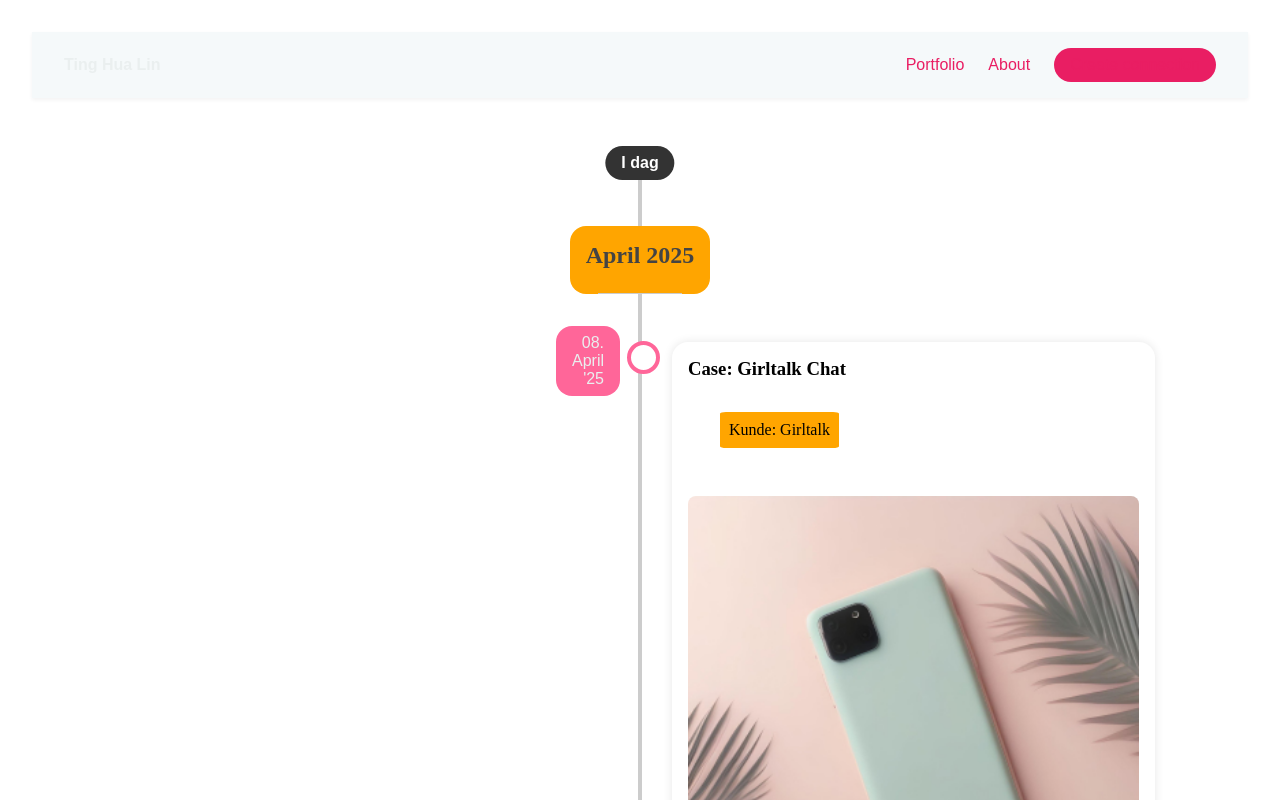
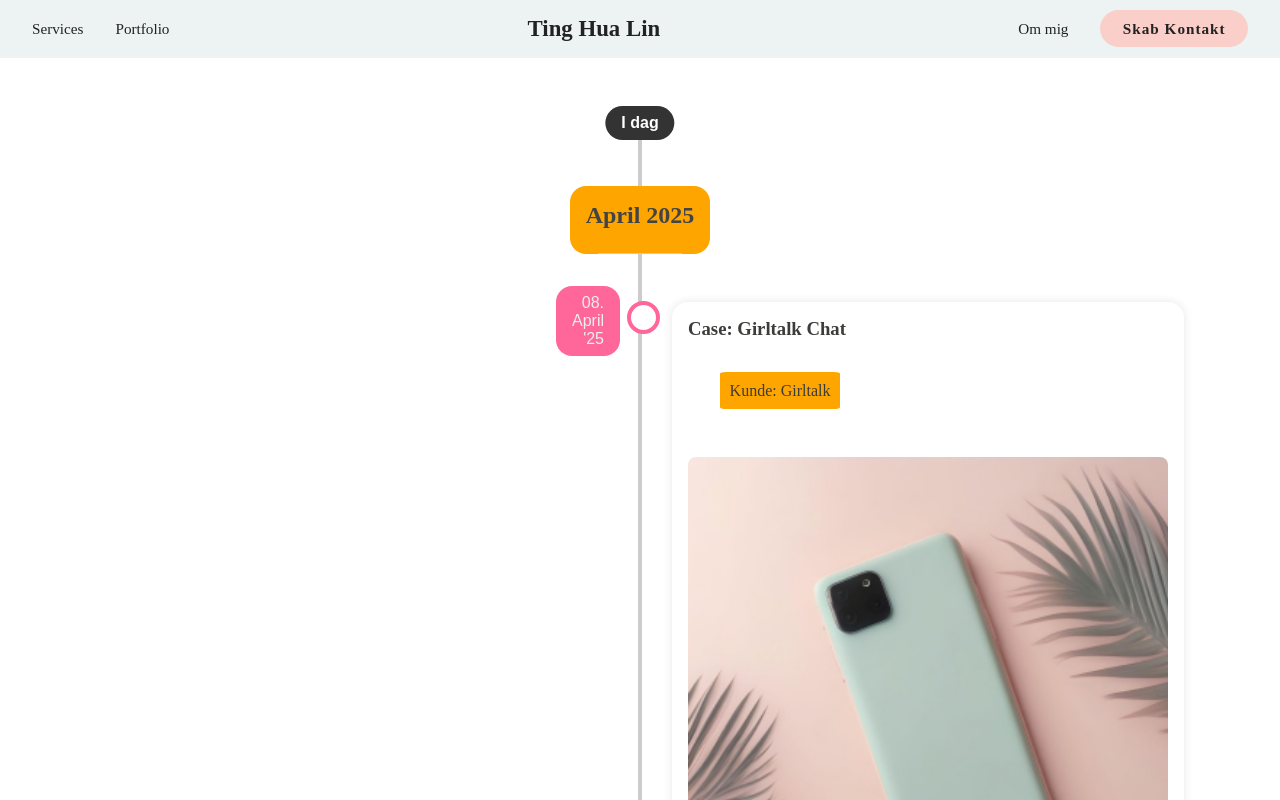
Before and after one commit to cupcakestudio/portfolio_digikon, a React (Vite) app: page /portfolioSide in a window 1280 px wide. Shown: the top 800 px of the page. Built offline with nearby package versions, Linux system fonts and the light colour scheme; a web font is replaced by a local one.

Commit message:
fix header og nav virker også på undersider

```diff
--- a/src/App.jsx
+++ b/src/App.jsx
@@ -51,6 +51,7 @@
 import CreateConnection from "./Components/CreateConnection";
 import { FontAwesomeIcon } from '@fortawesome/react-fontawesome'
 import { useEffect } from "react";
+import Footer from "./Components/Footer";
 
 function App() {
 
@@ -71,7 +72,17 @@
     observer.observe(section);
   });})
 
-
+  useEffect(() => {
+    const id = location.hash.replace('#', '');
+    if (id) {
+      const el = document.getElementById(id);
+      if (el) {
+        setTimeout(() => {
+          el.scrollIntoView({ behavior: 'smooth' });
+        }, 100);
+      }
+    }
+  }, [location]);
 
   return (
 
@@ -94,6 +105,7 @@
       />
       <Route path="/portfolioSide" element={<PortfolioSide />} />
     </Routes>
+    <Footer/>
   </div>
 
   );
--- a/src/Components/CreateConnection.jsx
+++ b/src/Components/CreateConnection.jsx
@@ -5,12 +5,12 @@
     <section className="contact">
       <div className="contact-grid">
         <div className="contact-text">
-          <h3>Create a connection</h3>
-          <h2>Ready to Talk?</h2>
-          <p>Contact me through these channels:</p>
+          <h3>Skab kontakt</h3>
+          <h2>Klar til en snak?</h2>
+          <p>Kontakt mig gennem disse kanaler:</p>
           <div className="contact-buttons">
-            <button>Email</button>
-            <button>Chat</button>
+            <button><a href="mailto:cupcakestudious.com">Email</a>
+            </button>
           </div>
         </div>
         <div className="contact-image">
--- /dev/null
+++ b/src/Components/Footer.jsx
@@ -0,0 +1,11 @@
+import './Styling/Footer.css'
+export default function Footer(){
+    return (
+        <div className="footer">
+            <p>Kontakt: cupcakestudious@gmail for forespørgsler</p>
+            <a href="#"><h2>Ting Hua Lin</h2></a>
+            <p>Credits to Ting Hua Lin 2025</p>
+
+        </div>
+    )
+}
--- a/src/Components/HeaderSection.jsx
+++ b/src/Components/HeaderSection.jsx
@@ -25,12 +25,18 @@
 
   );
 }
- */
+
   import React, { useState } from 'react';
 import './Styling/headerSection.css';
- /* ny heder med chat hjælp */
+import { useLocation } from 'react-router-dom';
+
 export default function HeaderSection() {
+  const location = useLocation();
   const [isOpen, setIsOpen] = useState(false);
+
+  const isHome = location.pathname === "/";
+
+  const handleClick = (target) => (e) => {e.preventDefault}
 
   return (
     <header className="header">
@@ -38,9 +44,9 @@
         <div className="logo">Ting Hua Lin</div>
 
         <div className={`nav-links ${isOpen ? 'open' : ''}`}>
-          <a href="#">Portfolio</a>
-          <a href="#">About</a>
-          <a href="#" className="cta-btn">Create connection</a>
+          <a href="#portfolio">Portfolio</a>
+          <a href="#about">About</a>
+          <a href="#contact" className="cta-btn">Create connection</a>
         </div>
 
         <button className="burger" onClick={() => setIsOpen(!isOpen)}>
@@ -50,4 +56,100 @@
         </button>
       </nav>
     </header>  )
-}
+    import { useState, useEffect } from 'react';
+import { useLocation, useNavigate } from 'react-router-dom';
+
+const Header = () => {
+  const [menuOpen, setMenuOpen] = useState(false);
+  const location = useLocation();
+  const navigate = useNavigate();
+  const isHome = location.pathname === '/';
+
+  const handleNavClick = (target) => (e) => {
+    e.preventDefault();
+    setMenuOpen(false); // luk menu på mobil
+
+    if (isHome) {
+      const el = document.getElementById(target);
+      if (el) {
+        el.scrollIntoView({ behavior: 'smooth' });
+      }
+    } else {
+      navigate(`/#${target}`);
+    }
+  };
+
+  // Luk mobilmenu ved route-skift
+  useEffect(() => {
+    setMenuOpen(false);
+  }, [location]);
+
+  return (
+    <header className="sticky top-0 z-50 bg-white shadow-md">
+      <nav className="max-w-6xl mx-auto px-4 sm:px-6 flex justify-between items-center h-16">
+        <div className="text-xl font-bold">MyPortfolio</div>
+
+        {/* Desktop links
+        <div className="hidden md:flex gap-6 items-center">
+          <a href="#portfolio" onClick={handleNavClick('portfolio')} className="hover:underline">Portfolio</a>
+          <a href="#about" onClick={handleNavClick('about')} className="hover:underline">About</a>
+          <a href="#contact" onClick={handleNavClick('contact')} className="bg-blue-600 text-white px-4 py-2 rounded hover:bg-blue-700">Let’s Talk</a>
+        </div>
+
+        {/* Burger ico
+        <button
+          className="md:hidden text-2xl focus:outline-none"
+          onClick={() => setMenuOpen((prev) => !prev)}
+          aria-label="Toggle menu"
+        >
+          ☰
+        </button>
+      </nav>
+
+      {/* Mobile menu
+      {menuOpen && (
+        <div className="md:hidden px-4 pb-4 flex flex-col gap-4 bg-white shadow-md">
+          <a href="#portfolio" onClick={handleNavClick('portfolio')}>Portfolio</a>
+          <a href="#about" onClick={handleNavClick('about')}>About</a>
+          <a href="#contact" onClick={handleNavClick('contact')} className="bg-blue-600 text-white px-4 py-2 rounded">Let’s Talk</a>
+        </div>
+      )}
+    </header>
+  );
+};
+
+export default Header;
+
+} */
+import { useLocation } from 'react-router-dom';
+import { useEffect } from 'react';
+import './Styling/headersection.css';
+
+const Header = () => {
+  const { pathname } = useLocation();
+  const isLanding = pathname === '/';
+
+  const scrollOrLink = (id) => isLanding ? `#${id}` : `/#${id}`;
+
+
+  return (
+    <header className="header ">
+      <nav className="nav">
+        <ul className="nav-left">
+          <li><a href={scrollOrLink('services')}>Services</a></li>
+          <li><a href={scrollOrLink('portfolio')}>Portfolio</a></li>
+        </ul>
+        <div className="logo"><a href={scrollOrLink('/')}><h2>Ting Hua Lin</h2></a></div>
+
+        <ul className="nav-right">
+
+          <li><a href={scrollOrLink('about')}>Om mig</a></li>
+          <li><a href={scrollOrLink('createConnection')} className='cta'>Skab Kontakt</a></li>
+
+        </ul>
+      </nav>
+    </header>
+  );
+};
+
+export default Header;
--- a/src/Components/Styling/About.css
+++ b/src/Components/Styling/About.css
@@ -55,7 +55,7 @@
 }
 
 .features_right {
-  grid-row-gap: 200px;
+  grid-row-gap: 100px;
   flex-direction: column;
   width: 400px;
   display: flex;
@@ -73,6 +73,7 @@
   .features_right {
     width: 100%;
     height: auto;
+    grid-row-gap: 10px;
   }
 
   .features_left {
--- /dev/null
+++ b/src/Components/Styling/Footer.css
@@ -0,0 +1,8 @@
+.footer {display: flex;
+    flex-direction: row;
+
+    background-color: #EAEFEF;
+    margin: 0 auto;
+    justify-content: center;
+    place-items: center;
+    border-bottom: #888 1px solid;}
--- a/src/Components/Styling/headersection.css
+++ b/src/Components/Styling/headersection.css
@@ -1,20 +1,8 @@
-/* #root {
-  max-width: 0 auto;
-  margin: 0 auto;
-  padding: 0;
-  text-align: center;
-}
+/*
 
 
 .header {
-  display: flex;
-  flex-direction: row;
 
-  background-color: #EAEFEF;
-  margin: 0 auto;
-  justify-content: center;
-  place-items: center;
-  border-bottom: #888 1px solid;
 
 }
 .card {
@@ -50,14 +38,13 @@
 
   /*ny css styling til header fra chat */
 
-  /* Reset */
-* {
+  /* Reset  {
   margin: 0;
   padding: 0;
   box-sizing: border-box;
 }
 
-/* Header styling */
+/* Header styling
 .header {
   background-color: #f5f9fa;
   position: sticky;
@@ -74,7 +61,7 @@
   align-items: center;
   justify-content: space-between;
   font-family: sans-serif;
-  color: #eaefef; /* pink */
+  color: #eaefef; /* pink
 }
 
 .logo {
@@ -110,7 +97,58 @@
   background-color: #d81b60;
 }
 
-/* Burger menu (mobile) */
+
+*/#root {
+  max-width: 0 auto;
+  margin: 0 auto;
+  padding: 0;
+  text-align: center;
+}
+.header {
+  width:100%;
+  background-color: #edf3f3;
+  padding: 1rem 2rem;
+
+}
+
+.nav {
+  display: flex;
+  align-items: center;
+  justify-content: space-between;
+}
+
+.nav-left,
+.nav-right {
+  display: flex;
+  gap: 2rem;
+  list-style: none;
+}
+
+.logo {
+  font-family: serif;
+  font-size: 1.2rem;
+  font-weight: 500;
+}
+
+.nav a {
+  text-decoration: none;
+  color: #222;
+  font-size: 0.95rem;
+}
+
+.cta {
+  background-color: #facfc9;
+  padding: 0.6rem 1.4rem;
+  border-radius: 30px;
+  font-weight: bold;
+  font-size: 0.8rem;
+  color: #222;
+  letter-spacing: 1px;
+}
+/* Responsive styles */
+
+
+ /*Burger menu (mobile) */
 .burger {
   display: none;
   flex-direction: column;
@@ -126,8 +164,8 @@
   background-color: #e91e63;
 }
 
-/* Responsive styles */
-@media (max-width: 768px) {
+
+@media (max-width: 500px) {
   .nav-links {
     position: absolute;
     top: 70px;
--- a/src/index.css
+++ b/src/index.css
@@ -21,7 +21,7 @@
 
 :root {
   font-family: 'MyCustomFont';
-  color: 3C3C3A;
+  color: #3C3C3A;
   background-color: white;
 
   font-synthesis: none;
@@ -103,7 +103,7 @@
 
 :root {
   font-family: 'MyCustomFont';
-  color: 3C3C3A;
+  color: #3C3C3A;
   background-color: white;
 
   font-synthesis: none;
```
